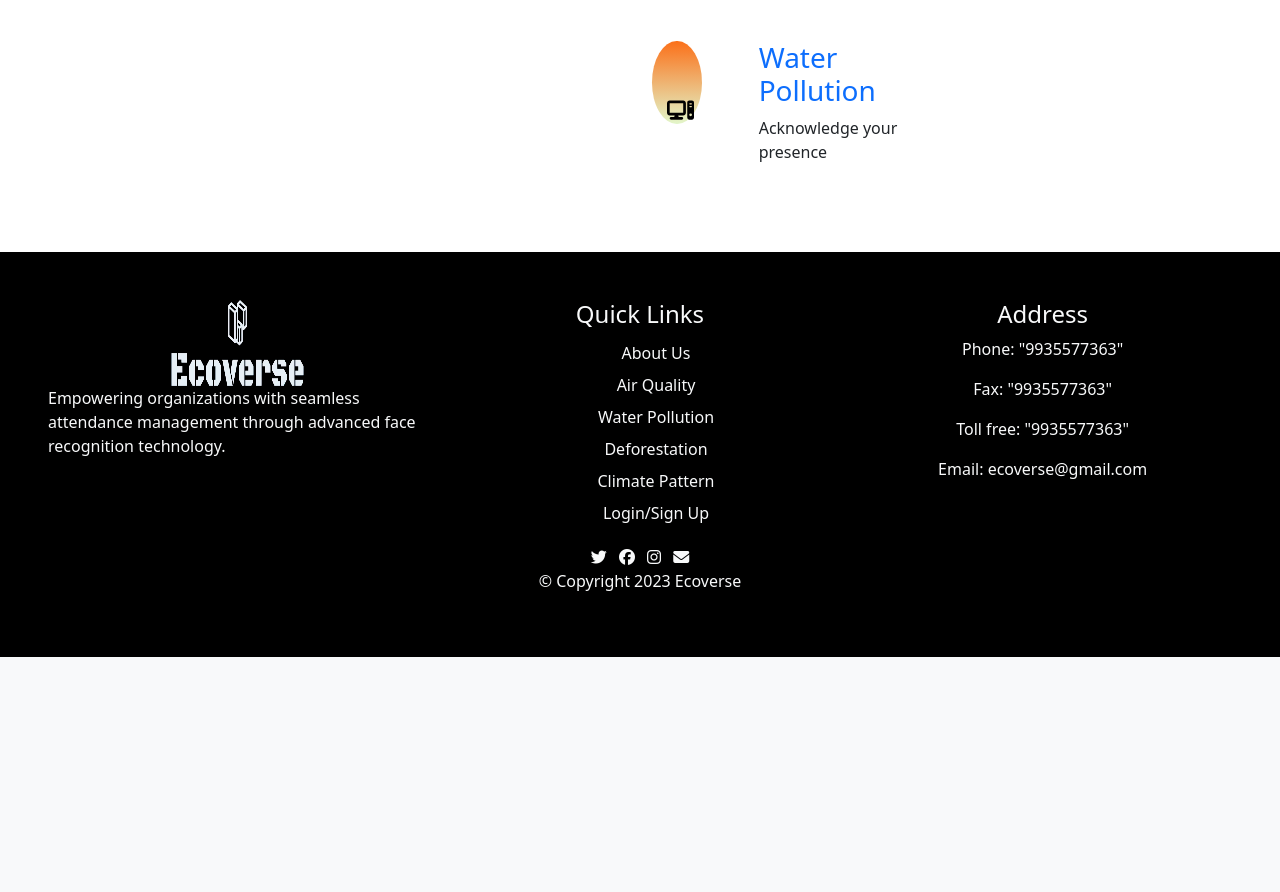
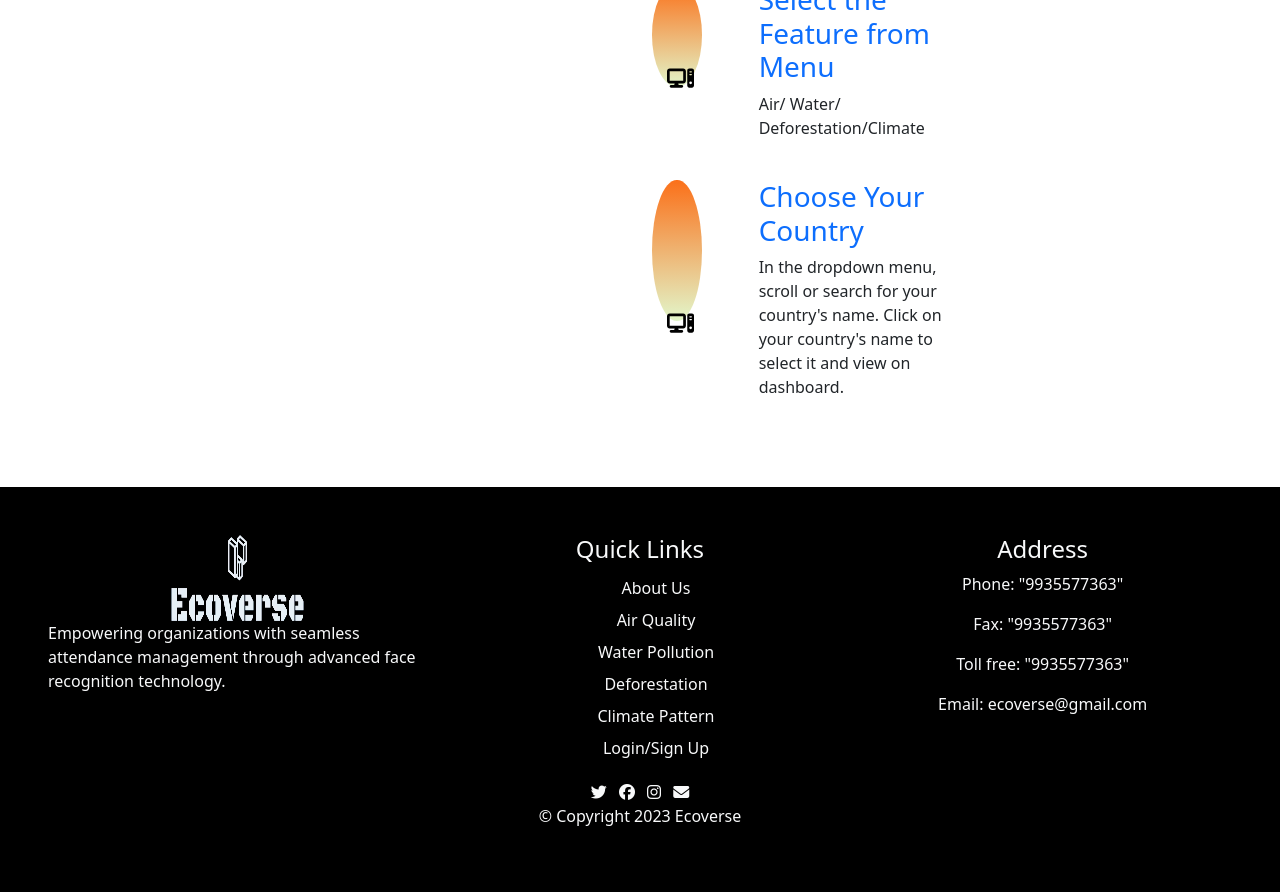
Before and after one commit to Simran-07-2002/EcoTech, a Flask app: page / in a window 1280 px wide. Shown: the part 912-1804 px from the top of the page. Before the commit the page ends 1569 px from the top, so only its background shows below. Run offline with Flask 3, Linux system fonts and the light colour scheme; some libraries are stand-ins or nearby versions.

Commit message:
homePage.html

```diff
--- a/EcoTech/templates/homePage.html
+++ b/EcoTech/templates/homePage.html
@@ -34,7 +34,7 @@
     <section class="hackedcode" >
         <!-- Home page starting -->
 
-        <h2 style="color: aliceblue;" class="z-3 position-absolute p-5 rounded-3">This is the text over my Video.😁😁</h2>
+        <h2 style="color: aliceblue;" class="z-3 position-absolute p-5 rounded-3">ECOVERSE:Unveiling Tomorrow's World Today - Real-Time Insights, Data-Driven Wisdom.</h2>
            <video autoplay loop muted width="100%" class="object-fit-scale" >
             <source src="/static/Photos/bgVideo2.mp4" type="video/mp4">
            </video>
@@ -46,7 +46,7 @@
         <div class="container-fluid">
             <div class="row">
                 <div class="col-lg-6">
-                    <img src="/static/Photos/Group 3.png" alt="workingEnvironment" class="circled-img img-fluid">
+                    <img src="/static/Photos/env.jpeg" alt="workingEnvironment" class="circled-img img-fluid">
 
                     <!-- <img src="https://attendlab.com/wp-content/uploads/2019/08/circle.png" alt="homePageImage">
                     <img src="https://attendlab.com/wp-content/uploads/2019/09/pc-mock.png" alt="HowOptiFaceWorks"
@@ -57,7 +57,7 @@
 
                 <div class="col-lg-6 position-relative pt-5">
                     <div class="title">
-                        <h3>How EnviroVerse Works?</h3>
+                        <h3>How Ecoverse Works?</h3>
                     </div>
                     <div class="" id="optiFaceWorkingShown">
 
@@ -74,7 +74,8 @@
                                 <a href="{{ url_for('login') }}" style="text-decoration: none;">
                                     <h3>Login</h3>
                                 </a>
-                                <p>Acknowledge your presence</p>
+                                <p>Enter your registered username and password.
+                                If you don't have an account, sign up first.</p>
                             </div>
                         </div>
 
@@ -89,9 +90,9 @@
                             </div>
                             <div class="col-4">
                                 <a href="{{ url_for('air') }}" style="text-decoration: none;">
-                                    <h3>Air quality</h3>
+                                    <h3>Select the Feature from Menu</h3>
                                 </a>
-                                <p>Acknowledge your presence</p>
+                                <p>Air/ Water/ Deforestation/Climate</p>
                             </div>
                         </div>
 
@@ -106,9 +107,10 @@
                             </div>
                             <div class="col-4">
                                 <a href="{{ url_for('water') }}" style="text-decoration: none;">
-                                    <h3>Water Pollution</h3>
+                                    <h3>Choose Your Country</h3>
                                 </a>
-                                <p>Acknowledge your presence</p>
+                                <p>In the dropdown menu, scroll or search for your country's name.
+                                    Click on your country's name to select it and view on dashboard.</p>
                             </div>
                         </div>
                 </div>
```
